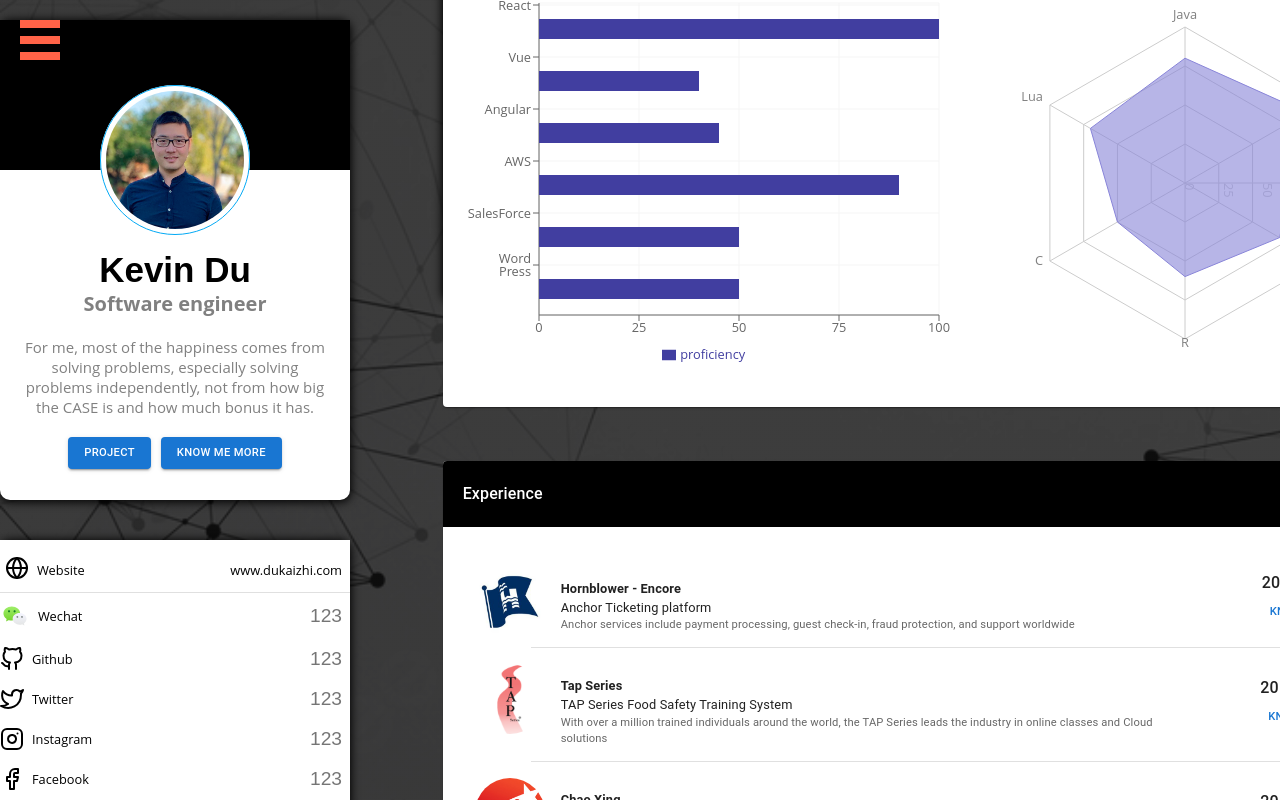
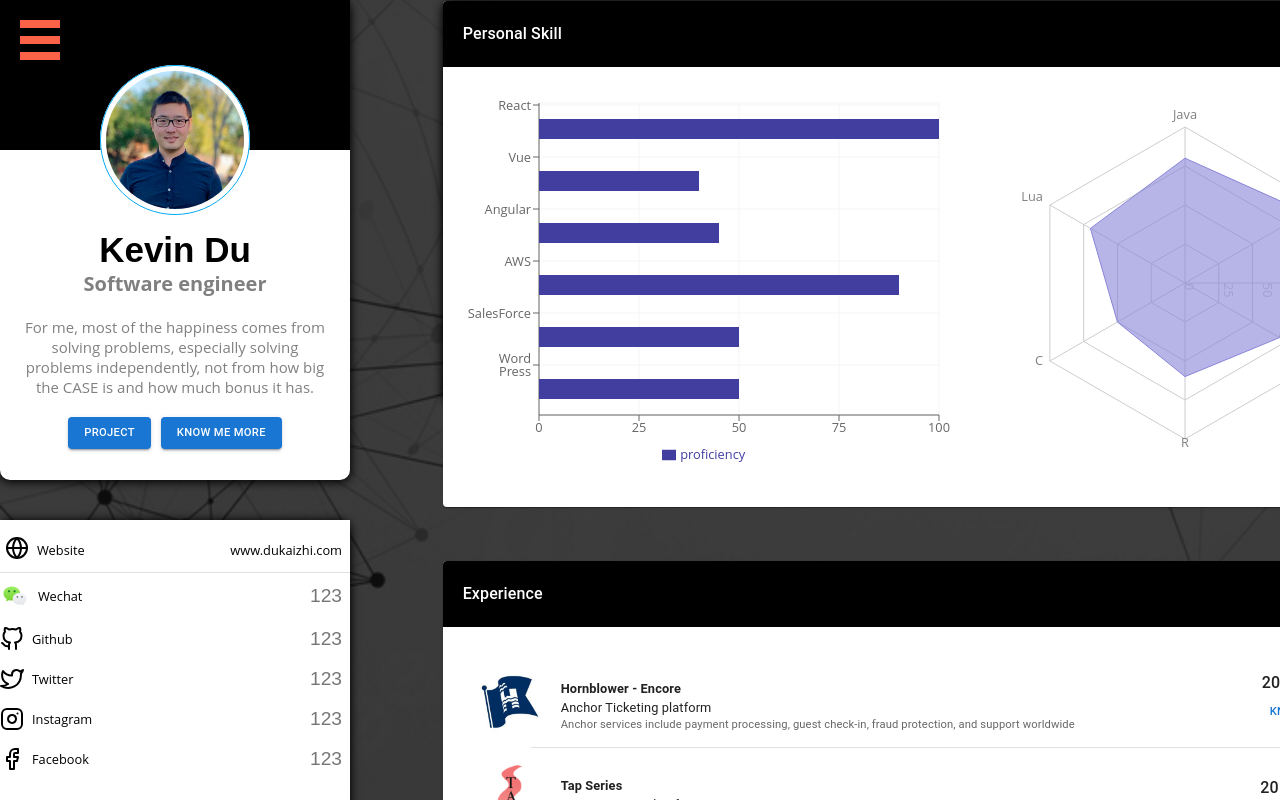
Before and after one commit to KaizhiDu/kaizhidu, a React (Create React App) app: page /profile in a window 1280 px wide. Shown: the top 800 px of the page. Built offline with nearby package versions, Linux system fonts and the light colour scheme.

Commit message:
change css of profile

```diff
--- a/src/Profile/ProfileCard/index.jsx
+++ b/src/Profile/ProfileCard/index.jsx
@@ -4,7 +4,7 @@
 import { Button } from '@mui/material';
 import background3 from '../../img/background3.jpeg';
 
-function Profile({ isMobile }) {
+function Profile({ isMobile, breakpoint }) {
   useEffect(() => {
     document.getElementsByTagName(
       'body'
@@ -18,7 +18,11 @@
   }, []);
 
   return (
-    <div className={isMobile ? 'card-container-mobile' : 'card-container'}>
+    <div className={isMobile ? 'card-container-mobile' : 'card-container'}
+      style={{
+        marginTop: breakpoint === 'xl' ? -500 : 120
+      }}
+    >
       <div className="upper-container">
         <div className={isMobile ? 'image-container-mobile' : 'image-container'}>
           <img className="profile-image" src={profilePhoto} alt="" height="100px" width="100px"/>
--- a/src/Profile/index.jsx
+++ b/src/Profile/index.jsx
@@ -5,7 +5,7 @@
 import RegularView from './regularView';
 
 const useBreakpoint = createBreakpoint({
-  xl: 1563,
+  xl: 2000,
   lg: 1200,
   md: 900,
   sm: 600,
@@ -15,12 +15,11 @@
 const Profile = () => {
   const breakpoint = useBreakpoint();
   const isMobile = breakpoint === 'sm' || breakpoint === 'xs';
-
   if (isMobile) {
     return <MobileView />;
   }
 
-  return <RegularView />;
+  return <RegularView breakpoint={breakpoint}/>;
 };
 
 export default Profile;
--- a/src/Profile/regularView.jsx
+++ b/src/Profile/regularView.jsx
@@ -9,6 +9,18 @@
 
 class regularView extends Component {
   render() {
+    const { breakpoint } = this.props;
+    // eslint-disable-next-line no-unused-vars
+    let chartMarginTop;
+
+    if (breakpoint === 'lg') {
+      chartMarginTop = 800;
+    }
+
+    if (breakpoint === 'xl') {
+      chartMarginTop = 0;
+    }
+
     return (
       <Grid
         container
@@ -18,14 +30,15 @@
         spacing={6}
       >
         <Grid item xs={12} md={4}>
-          <ProfileCard />
+          <ProfileCard breakpoint={breakpoint} />
           <SocialMediaInfo />
         </Grid>
 
         <Grid item xs={12} md={8}>
           <Grid item xs={12}>
             <div style={{
-              marginTop: 600
+              marginTop: chartMarginTop,
+              width: 1000
             }}>
               <Charts />
             </div>
```
